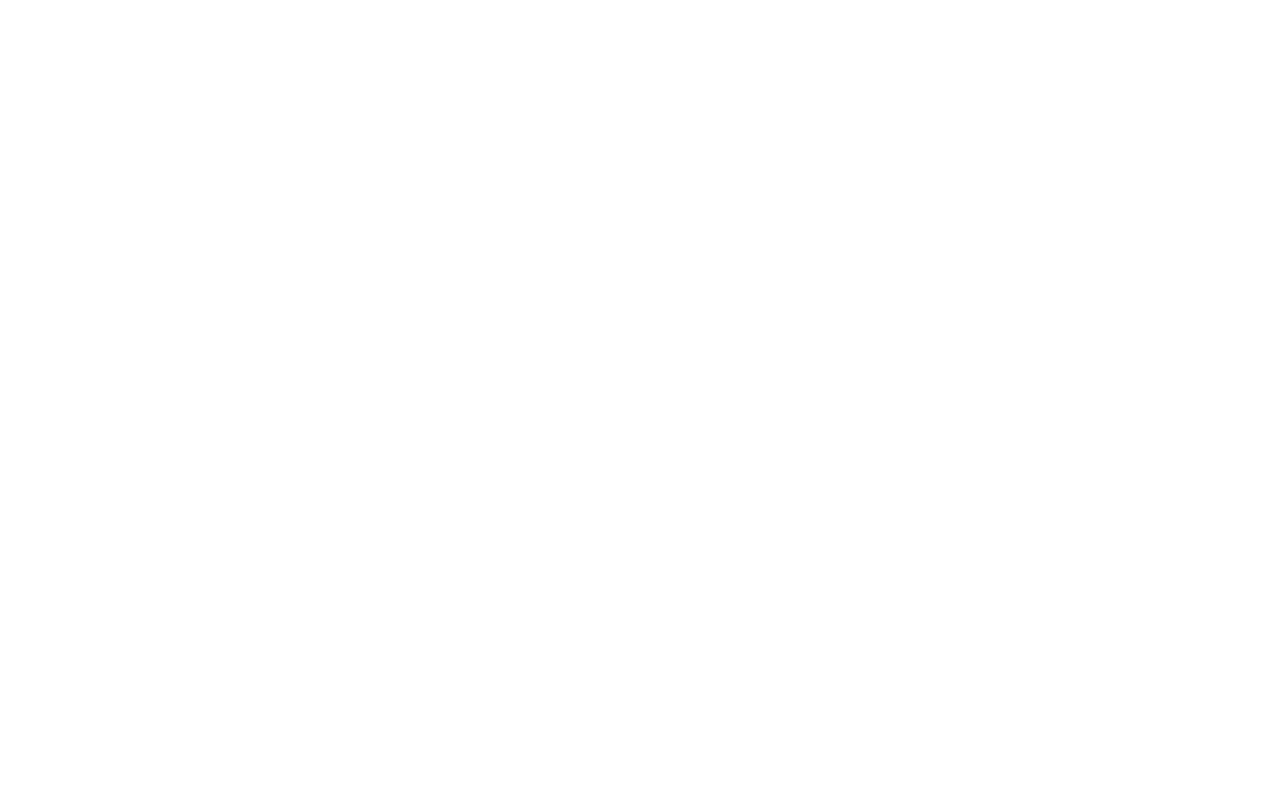
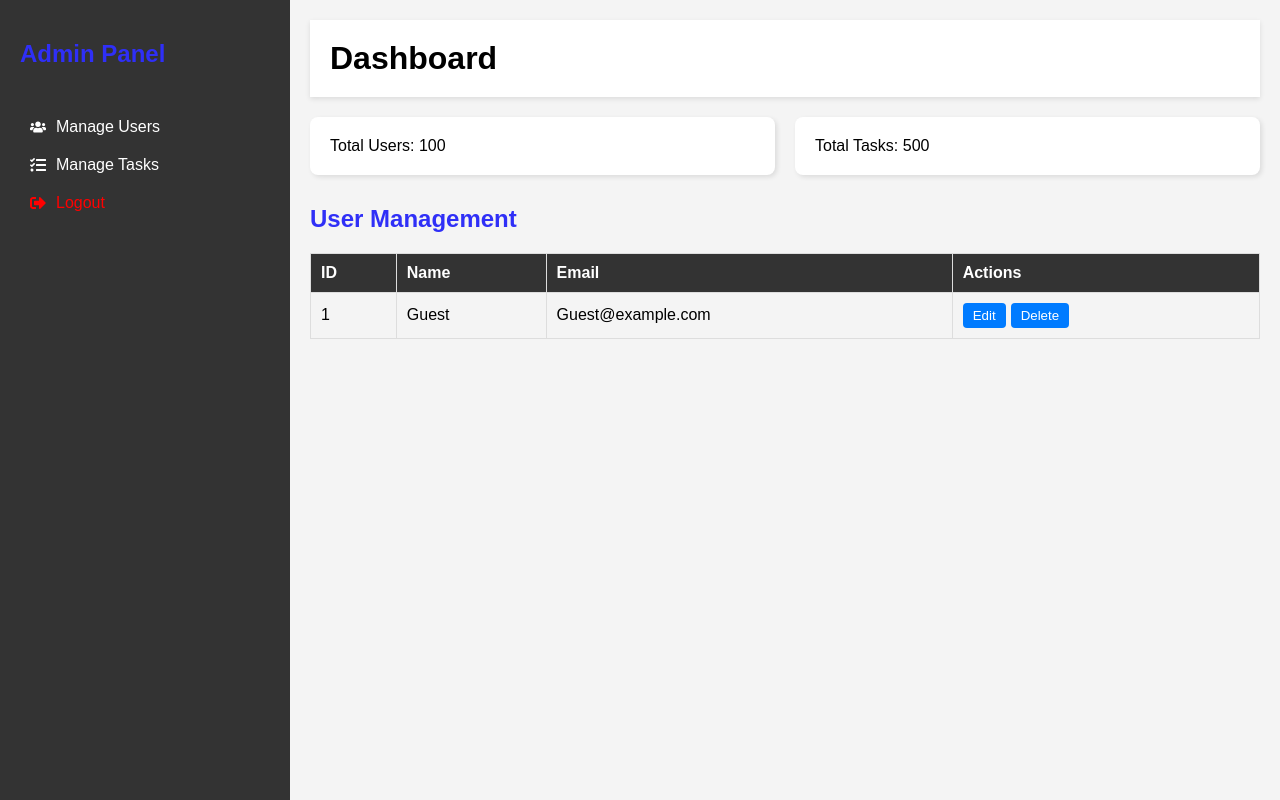
Before and after one commit to anjubhargavi1224/Zidio_Task_Management, a React (Create React App) app in the folder Front_end/zidio_auth/: page /admin in a window 1280 px wide. Before the commit this address had no page. Built offline with nearby package versions, Linux system fonts and the light colour scheme.

Commit message:
added admin dashboard, temporarly modified user login and admin login, made the task edit option functionable

```diff
--- a/Front_end/zidio_auth/package.json
+++ b/Front_end/zidio_auth/package.json
@@ -7,6 +7,7 @@
     "@testing-library/jest-dom": "^6.6.3",
     "@testing-library/react": "^16.2.0",
     "@testing-library/user-event": "^13.5.0",
+    "axios": "^1.8.2",
     "react": "^18.0.0",
     "react-dom": "^18.0.0",
     "react-icons": "^5.5.0",
--- a/Front_end/zidio_auth/src/App.js
+++ b/Front_end/zidio_auth/src/App.js
@@ -1,19 +1,38 @@
 import React from "react";
-import { BrowserRouter as Router, Routes, Route } from "react-router-dom";
-import AuthForm from "./components/AuthForm"; // Importing the AuthForm component
+import { BrowserRouter as Router, Routes, Route, Navigate } from "react-router-dom";
+import AuthForm from "./components/AuthForm";
 import TaskManagement from "./components/TaskManagement";
-import "./App.css"; // Importing global styles
+import AdminPanel from "./pages/AdminPanel";
 
-// Root component of the application
+// Function to check user role
+const isAdmin = () => {
+  const role = localStorage.getItem("userRole");
+  // return role === "admin" || role === "engineer";  // Only specific roles can access admin panel
+
+  //disable the code for only specific roles to access, currently its in developer mode
+  // Bypass for developers in local development
+if (process.env.NODE_ENV === "development") {
+  return true;
+}
+
+return role === "admin" || role === "engineer";
+};
+
+// Protected Route Component
+const ProtectedRoute = ({ element }) => {
+  return isAdmin() ? element : <Navigate to="/" />; // Redirect unauthorized users
+};
+
 function App() {
   return (
     <Router>
       <Routes>
-        <Route path="/" element={<AuthForm />} /> {/* Login Page */}
-        <Route path="/tasks" element={<TaskManagement />} /> {/* Task Management Page */}
+        <Route path="/" element={<AuthForm />} />
+        <Route path="/tasks" element={<TaskManagement />} />
+        <Route path="/admin" element={<ProtectedRoute element={<AdminPanel />} />} />
       </Routes>
     </Router>
   );
 }
 
-export default App; // Exporting the App component as the default export
+export default App;
--- a/Front_end/zidio_auth/src/components/AuthForm.js
+++ b/Front_end/zidio_auth/src/components/AuthForm.js
@@ -11,6 +11,7 @@
   const [email, setEmail] = useState(""); // Stores the email input value
   const [password, setPassword] = useState(""); // Stores the password input value
   const [name, setName] = useState(""); // Stores the name input value (only for Sign Up)
+  const [role, setRole] = useState("user"); //default role : user
   const [showPassword, setShowPassword] = useState(false); // Controls password visibility toggle
   const [showPopup, setShowPopup] = useState(false); // Controls popup notification visibility
   const [popupMessage, setPopupMessage] = useState(""); // Stores popup message text
@@ -50,14 +51,18 @@
     setShowPopup(true);
 
     // Log the submitted credentials to the console
-    console.log(isSignUp ? "Signing Up..." : "Signing In...");
-    console.log({ name, email, password });
+    console.log(isSignUp ? "Signing Up..." : "Loggin...");
+    console.log({ name, email, password, role});
 
-    // Redirect to Task Management Page after 3 seconds
+    // Redirect to Task Management Page after 1 seconds
     setTimeout(() => {
       setShowPopup(false);
-      navigate("/tasks"); // ✅ Redirect after successful authentication
-    }, 3000);
+      if(role === "admin"){
+        navigate("/admin");
+      }else{
+        navigate("/tasks"); // ✅ Redirect after successful authentication
+      }
+    }, 1000);
   };
 
   return (
@@ -73,7 +78,7 @@
 
       {/* Right Side Authentication Box */}
       <div className="auth-box">
-        <h2>{isSignUp ? "Sign Up" : "Sign In"}</h2>
+        <h2>{isSignUp ? "Sign Up" : "Login"}</h2>
 
         {/* Authentication Form */}
         <form onSubmit={handleSubmit}>
@@ -123,6 +128,16 @@
             </span>
           </div>
 
+          {/* Role Selection Dropdown */}
+            <div className="input-group">
+              <label className="role-label">{isSignUp ? " Register as:" : "Login as:"}</label>
+              <select value={role} onChange={(e) => setRole(e.target.value)}>
+                <option value="user">User</option>
+                <option value="admin">Admin</option>
+              </select>
+            </div>
+
+
           {/* Forgot Password Link (Only for Sign In Mode) */}
           {!isSignUp && (
             <p className="forgot-password">
@@ -132,13 +147,13 @@
 
           {/* Submit Button */}
           <button type="submit" className="submit-btn">
-            {isSignUp ? "Sign Up" : "Sign In"}
+            {isSignUp ? "Sign Up" : "Login"}
           </button>
         </form>
 
         {/* Switch Between Sign In and Sign Up */}
         <p className="switch-mode" onClick={toggleMode}>
-          {isSignUp ? "Already have an account? Sign In" : "New user? Sign Up"}
+          {isSignUp ? "Already have an account? Login" : "New user? Sign Up"}
         </p>
       </div>
 
--- /dev/null
+++ b/Front_end/zidio_auth/src/pages/AdminPanel.css
@@ -0,0 +1,108 @@
+.admin-container {
+    display: flex;
+    height: 100vh;
+    width: 100vw; /* Ensure full width */
+    background: #f4f4f4;
+    margin: 0;
+    padding: 0;
+    overflow: hidden; /* Prevent scrolling */
+}
+
+.admin-sidebar {
+    width: 250px;
+    background: #333;
+    color: white;
+    padding: 20px;
+    display: flex;
+    flex-direction: column;
+    gap: 20px;
+    height: 100vh; /* Full height */
+}
+
+.admin-sidebar ul {
+    list-style: none;
+    padding: 0;
+    margin: 0;
+}
+
+.admin-sidebar li {
+    display: flex;
+    align-items: center;
+    gap: 10px;
+    padding: 10px;
+    cursor: pointer;
+}
+
+.admin-sidebar .logout {
+    margin-top: auto;
+    color: red;
+}
+
+.admin-content {
+    flex: 1;
+    padding: 20px;
+    height: 100vh;
+    overflow-y: auto; /* Enables scrolling if content overflows */
+}
+
+.admin-header {
+    background: white;
+    padding: 20px;
+    position: sticky;
+    top: 0;
+    z-index: 1000;
+    box-shadow: 0px 2px 5px rgba(0, 0, 0, 0.1);
+}
+
+.admin-header h1 {
+    margin: 0;
+}
+
+.admin-stats {
+    display: flex;
+    gap: 20px;
+    margin-top: 20px;
+}
+
+.stat-box {
+    background: white;
+    padding: 20px;
+    border-radius: 8px;
+    box-shadow: 2px 2px 5px rgba(0, 0, 0, 0.1);
+    flex: 1; /* Make stat boxes equal width */
+}
+
+.admin-users {
+    margin-top: 30px;
+}
+
+table {
+    width: 100%;
+    border-collapse: collapse;
+    margin-top: 10px;
+}
+
+th, td {
+    padding: 10px;
+    border: 1px solid #ddd;
+    text-align: left;
+}
+
+th {
+    background: #333;
+    color: white;
+}
+
+button {
+    margin-right: 5px;
+    padding: 5px 10px;
+    border: none;
+    cursor: pointer;
+    background: #007bff;
+    color: white;
+    border-radius: 4px;
+}
+
+button:hover {
+    background: #0056b3;
+}
--- /dev/null
+++ b/Front_end/zidio_auth/src/pages/AdminPanel.js
@@ -0,0 +1,58 @@
+import React from "react";
+import { FaUsers, FaTasks, FaSignOutAlt } from "react-icons/fa";
+import "./AdminPanel.css";
+
+const AdminPanel = () => {
+  return (
+    <div className="admin-container">
+      {/* Sidebar */}
+      <aside className="admin-sidebar">
+        <h2>Admin Panel</h2>
+        <ul>
+          <li><FaUsers /> Manage Users</li>
+          <li><FaTasks /> Manage Tasks</li>
+          <li className="logout"><FaSignOutAlt /> Logout</li>
+        </ul>
+      </aside>
+
+      {/* Main Content */}
+      <div className="admin-content">
+        <header className="admin-header">
+          <h1>Dashboard</h1>
+        </header>
+
+        <section className="admin-stats">
+          <div className="stat-box">Total Users: 100</div>
+          <div className="stat-box">Total Tasks: 500</div>
+        </section>
+
+        <section className="admin-users">
+          <h2>User Management</h2>
+          <table>
+            <thead>
+              <tr>
+                <th>ID</th>
+                <th>Name</th>
+                <th>Email</th>
+                <th>Actions</th>
+              </tr>
+            </thead>
+            <tbody>
+              <tr>
+                <td>1</td>
+                <td>Guest</td>
+                <td>Guest@example.com</td>
+                <td>
+                  <button>Edit</button>
+                  <button>Delete</button>
+                </td>
+              </tr>
+            </tbody>
+          </table>
+        </section>
+      </div>
+    </div>
+  );
+};
+
+export default AdminPanel;
```
Also changed, not shown: Front_end/zidio_auth/src/components/AuthForm.css (+58 -0 lines), Front_end/zidio_auth/src/components/TaskManagement.css (+60 -46 lines), Front_end/zidio_auth/src/components/TaskManagement.js (+53 -52 lines), 2 other files (tests, documents, lock files or other folders).
